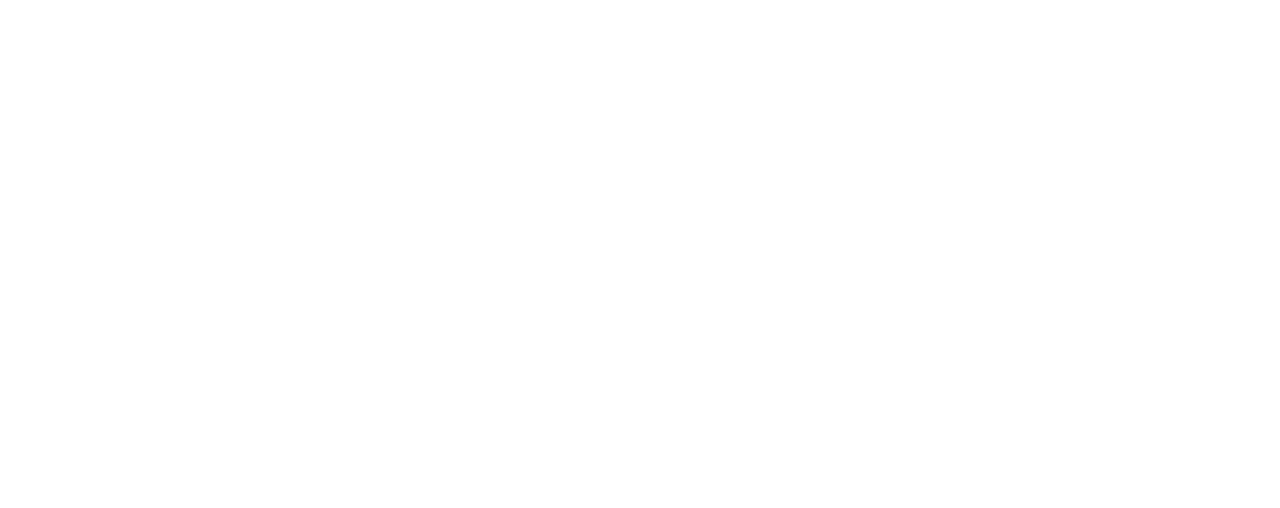
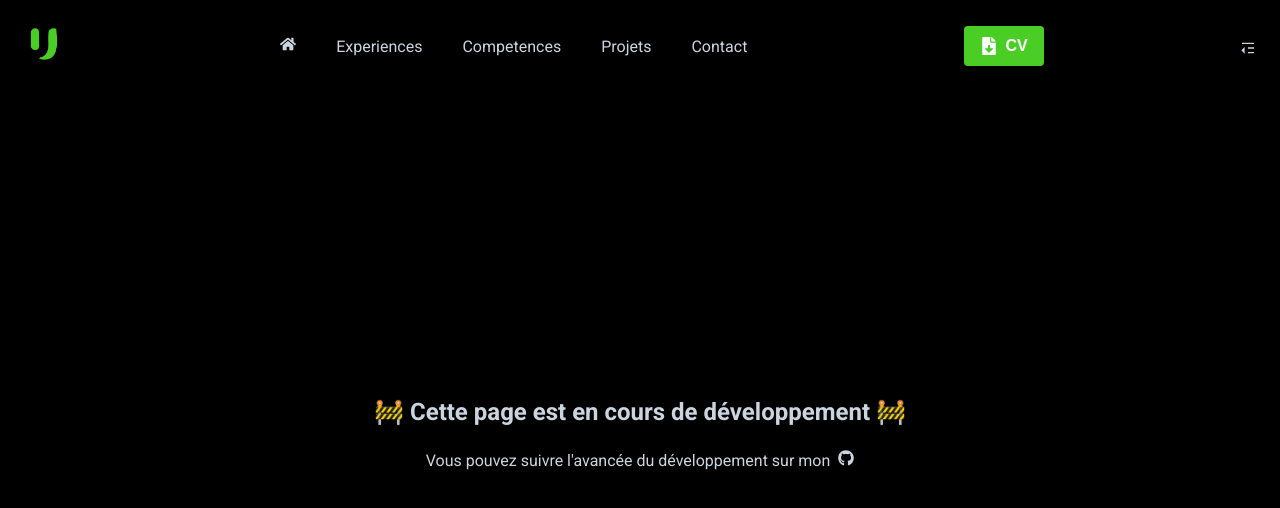
Before and after one commit to utheveny/new-portfolio, a React (Vite) app: page /resume in a window 1280 px wide. Before the commit this address had no page. Shown: the top 508 px of the page. Built offline with nearby package versions, Linux system fonts and the light colour scheme; a web font is replaced by a local one.

Commit message:
✨ Apply waiting page on to undone pages

```diff
--- a/src/Pages/Waiting/Waiting.scss
+++ b/src/Pages/Waiting/Waiting.scss
@@ -1,13 +1,12 @@
 .container {
-  width: 100vw;
-  height: 100vh;
-
+  @media (max-width: 768px) {
+    height: calc(100vh - 84px);
+  }
+  height: calc(100vh - 92px);
   display: flex;
   flex-direction: column;
   justify-content: center;
-
-  background-color: black;
-  color: white;
+  align-items: center;
 
   .title {
     font-size: 24px;
--- a/src/Pages/Waiting/Waiting.tsx
+++ b/src/Pages/Waiting/Waiting.tsx
@@ -4,9 +4,9 @@
 function Waiting() {
   return (
     <div className="container">
-      <h1 className="title">🚧 Le site est en cours de construction 🚧</h1>
+      <h1 className="title">🚧 Cette page est en cours de développement 🚧</h1>
       <p className="text">
-        Vous pouvez suivre son avancée sur mon{" "}
+        Vous pouvez suivre l'avancée du développement sur mon{" "}
         <a className="link" href="https://github.com/ugtheven/new-portfolio">
           <FaGithub />
         </a>
--- a/src/main.tsx
+++ b/src/main.tsx
@@ -1,35 +1,31 @@
 import React from "react";
 import ReactDOM from "react-dom/client";
-import { BrowserRouter as Router, Routes, Route/*, Navigate*/ } from "react-router-dom";
+import {
+  BrowserRouter as Router,
+  Routes,
+  Route /*, Navigate*/,
+} from "react-router-dom";
 import "./index.scss";
+import App from "./App";
 import Home from "./Pages/Home/Home";
-import Projects from "./Pages/Projects/Projects";
-import App from "./App";
-import Resume from "./Pages/Resume/Resume";
-import Skills from "./Pages/Skills/Skills";
-import Contact from "./Pages/Contact/Contact";
+// import Projects from "./Pages/Projects/Projects";
+// import Resume from "./Pages/Resume/Resume";
+// import Skills from "./Pages/Skills/Skills";
+// import Contact from "./Pages/Contact/Contact";
 import Waiting from "./Pages/Waiting/Waiting";
-
-const maintenanceMode = true;
 
 ReactDOM.createRoot(document.getElementById("root")!).render(
   <React.StrictMode>
     <Router>
-      {maintenanceMode ? (
+      <App>
         <Routes>
-          <Route path="/" element={<Waiting />} />
+          <Route path="/" element={<Home />} />
+          <Route path="/resume" element={<Waiting />} />
+          <Route path="/skills" element={<Waiting />} />
+          <Route path="/projects" element={<Waiting />} />
+          <Route path="/contact" element={<Waiting />} />
         </Routes>
-      ) : (
-        <App>
-          <Routes>
-            <Route path="/" element={<Home />} />
-            <Route path="/resume" element={<Resume />} />
-            <Route path="/skills" element={<Skills />} />
-            <Route path="/projects" element={<Projects />} />
-            <Route path="/contact" element={<Contact />} />
-          </Routes>
-        </App>
-      )}
+      </App>
     </Router>
   </React.StrictMode>
 );
```
